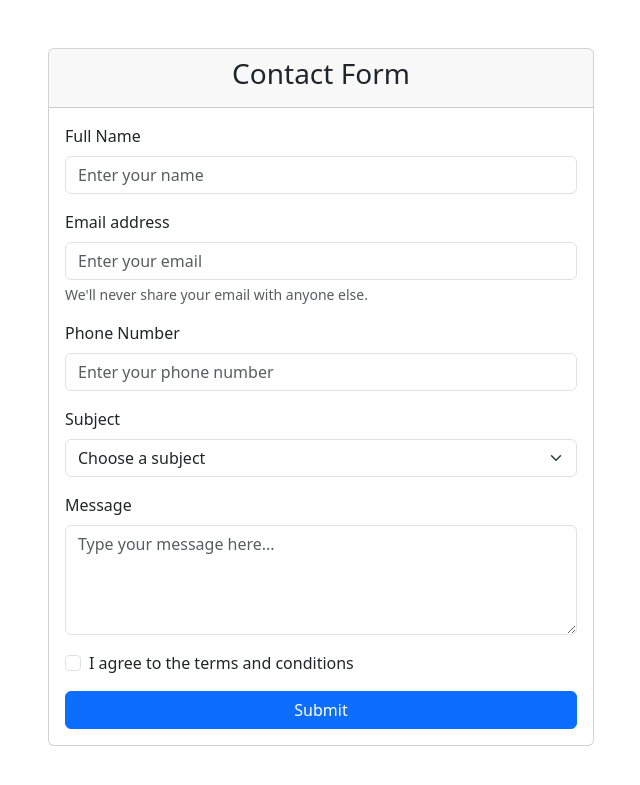
After one commit to zalcoders/django_forms_course, a Django app: template src/zal_newsletter/newsletter/templates/newsletter/test_2.html in a window 1280 px wide. The commit adds this page. Shown: the top 785 px of the page, without its empty margins (319-959 px from the left). Run offline with Django 5.2, Linux system fonts and the light colour scheme; the template is opened without the code that fills it, so the values that code supplies are empty; some libraries are stand-ins or nearby versions.

Commit message:
Zal Newsletter 3

```diff
--- /dev/null
+++ b/src/zal_newsletter/newsletter/templates/newsletter/test_2.html
@@ -0,0 +1,77 @@
+<!DOCTYPE html>
+<html lang="en">
+<head>
+    <meta charset="UTF-8">
+    <meta name="viewport" content="width=device-width, initial-scale=1.0">
+    <title>Bootstrap Form Template</title>
+    <!-- Bootstrap CSS from CDN -->
+    <link href="https://cdnjs.cloudflare.com/ajax/libs/bootstrap/5.3.2/css/bootstrap.min.css" rel="stylesheet">
+</head>
+<body>
+    <div class="container mt-5">
+        <div class="row justify-content-center">
+            <div class="col-md-6">
+                <div class="card">
+                    <div class="card-header">
+                        <h3 class="text-center">Contact Form</h3>
+                    </div>
+                    <div class="card-body">
+                        <form>
+                            <!-- Name input -->
+                            <div class="mb-3">
+                                <label for="name" class="form-label">Full Name</label>
+                                <input type="text" class="form-control" id="name" placeholder="Enter your name">
+                            </div>
+
+                            <!-- Email input -->
+                            <div class="mb-3">
+                                <label for="email" class="form-label">Email address</label>
+                                <input type="email" class="form-control" id="email" placeholder="Enter your email">
+                                <div class="form-text">We'll never share your email with anyone else.</div>
+                            </div>
+
+                            <!-- Phone input -->
+                            <div class="mb-3">
+                                <label for="phone" class="form-label">Phone Number</label>
+                                <input type="tel" class="form-control" id="phone" placeholder="Enter your phone number">
+                            </div>
+
+                            <!-- Select dropdown -->
+                            <div class="mb-3">
+                                <label for="subject" class="form-label">Subject</label>
+                                <select class="form-select" id="subject">
+                                    <option selected disabled>Choose a subject</option>
+                                    <option value="general">General Inquiry</option>
+                                    <option value="support">Technical Support</option>
+                                    <option value="billing">Billing Question</option>
+                                    <option value="other">Other</option>
+                                </select>
+                            </div>
+
+                            <!-- Textarea -->
+                            <div class="mb-3">
+                                <label for="message" class="form-label">Message</label>
+                                <textarea class="form-control" id="message" rows="4" placeholder="Type your message here..."></textarea>
+                            </div>
+
+                            <!-- Checkbox -->
+                            <div class="mb-3 form-check">
+                                <input type="checkbox" class="form-check-input" id="terms">
+                                <label class="form-check-label" for="terms">I agree to the terms and conditions</label>
+                            </div>
+
+                            <!-- Submit button -->
+                            <div class="d-grid">
+                                <button type="submit" class="btn btn-primary">Submit</button>
+                            </div>
+                        </form>
+                    </div>
+                </div>
+            </div>
+        </div>
+    </div>
+
+    <!-- Bootstrap JS Bundle with Popper from CDN -->
+    <script src="https://cdnjs.cloudflare.com/ajax/libs/bootstrap/5.3.2/js/bootstrap.bundle.min.js"></script>
+</body>
+</html>
```
Also changed, not shown: src/zal_newsletter/newsletter/forms.py (+19 -0 lines), src/zal_newsletter/newsletter/templates/newsletter/test.html (+30 -6 lines).
